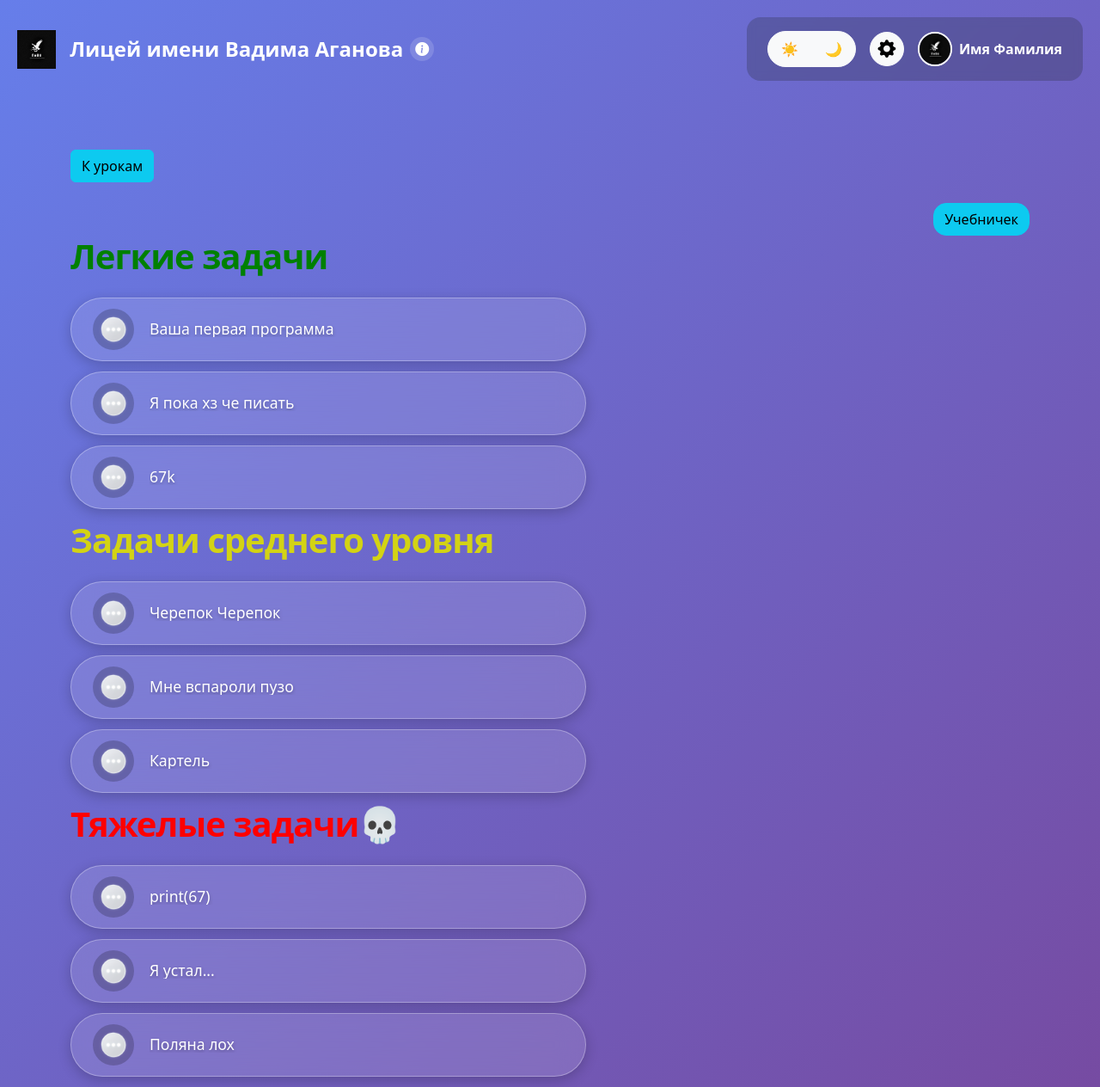
After one commit to leshahit56-pixel/lyceum-of-the-name-of-Vadim-Aganov, a Flask app: page /course/python/hello_world in a window 1280 px wide. The commit adds this page. Shown: the whole page at 86% size. Run offline with Flask 3, Linux system fonts and the light colour scheme.

Commit message:
Добавление первого урока

```diff
--- a/main.py
+++ b/main.py
@@ -18,7 +18,7 @@ def login_required(f):
     @wraps(f)
     def decorated_function(*args, **kwargs):
         if 'email' not in session:
-            return redirect(url_for('login'))
+            return redirect(url_for('if_not_auth'))
         return f(*args, **kwargs)
 
     return decorated_function
@@ -189,11 +189,19 @@ def login():
 @login_required
 def election_course():
     user = get_current_user()
-    if not user:
-        session.clear()
-        return redirect(url_for('login'))
     return render_template('election_course.html', Name=user.name, Surname=user.surname)
 
+@app.route('/if_not_auth', methods=['GET', 'POST'])
+def if_not_auth():
+    if request.method == 'POST':
+        action = request.form.get('action')
+
+        if action == 'reg':
+            return redirect(url_for('register'))
+        elif action == 'aut':
+            return redirect(url_for('login'))
+
+    return render_template('if_not_autorization.html')
 
 @app.route('/settings')
 @login_required
@@ -261,6 +269,14 @@ def test_5():
 def test_6():
     return render_template('test_6.html')
 
+@app.route('/course/python/hello_world')
+def hello_world():
+    return render_template('first_lesson.html')
+
+@app.route('/book_for_first_lessonn')
+def book_for_first():
+    return render_template('book_for_first_lessonn.html')
+
 
 if __name__ == '__main__':
     db_session.global_init('db/blogs.db')
--- a/static/css/style.css
+++ b/static/css/style.css
@@ -296,3 +296,84 @@ body.dark .btn-close {
     margin-top: 20px !important;
     margin-bottom: 15px !important;
 }
+.task-button {
+    display: flex;
+    align-items: center;
+    justify-content: flex-start;
+    width: 100%;
+    max-width: 600px;
+    padding: 12px 25px;
+
+    /* Увеличил непрозрачность фона с 0.05 до 0.12 для лучшей видимости */
+    background: rgba(255, 255, 255, 0.12);
+    backdrop-filter: blur(15px);
+    -webkit-backdrop-filter: blur(15px);
+
+    /* Сделал границу ярче и заметнее */
+    border: 1px solid rgba(255, 255, 255, 0.3);
+    border-radius: 100px;
+
+    color: #ffffff;
+    text-decoration: none !important;
+    transition: all 0.3s cubic-bezier(0.4, 0, 0.2, 1);
+    cursor: pointer;
+    margin-bottom: 12px;
+
+    /* Добавил легкую постоянную тень для объема */
+    box-shadow: 0 4px 15px rgba(0, 0, 0, 0.2);
+}
+
+.task-button:hover {
+    /* При наведении кнопка становится еще заметнее */
+    background: rgba(255, 255, 255, 0.18);
+    border-color: rgba(255, 255, 255, 0.5);
+    transform: translateX(8px);
+    box-shadow: 0 8px 25px rgba(0, 0, 0, 0.4);
+}
+
+.task-icon-container {
+    width: 48px;
+    height: 48px;
+    border-radius: 50%;
+    overflow: hidden;
+    margin-right: 18px;
+    display: flex;
+    align-items: center;
+    justify-content: center;
+    flex-shrink: 0;
+    /* Добавил легкую подложку под саму иконку, чтобы она выделялась */
+    background: rgba(0, 0, 0, 0.2);
+}
+
+.task-icon-container img {
+    width: 100%;
+    height: 100%;
+    object-fit: contain;
+}
+
+.task-text {
+    font-size: 1.1rem;
+    font-weight: 500;
+    line-height: 1;
+    white-space: nowrap;
+    overflow: hidden;
+    text-overflow: ellipsis;
+    flex-grow: 1;
+    /* Тень на тексте, чтобы он лучше читался на светлых участках фона */
+    text-shadow: 0 2px 4px rgba(0, 0, 0, 0.3);
+}
+
+/* Состояния теперь имеют цветное свечение, чтобы их было видно издалека */
+.task-button.success {
+    border-color: rgba(76, 175, 80, 0.6);
+    box-shadow: 0 4px 12px rgba(76, 175, 80, 0.1);
+}
+
+.task-button.failed {
+    border-color: rgba(255, 82, 82, 0.6);
+    box-shadow: 0 4px 12px rgba(255, 82, 82, 0.1);
+}
+
+.task-button.pending {
+    border-color: rgba(255, 255, 255, 0.4);
+}
--- a/templates/course_python.html
+++ b/templates/course_python.html
@@ -21,7 +21,7 @@
                 <div class="d-flex flex-column gap-3">
 
                     <!-- Урок 1 -->
-                    <a href="/course/python/hello-world" class="text-decoration-none">
+                    <a href="/course/python/hello_world" class="text-decoration-none">
                         <div class="p-3 rounded-3 border bg-light hover-effect">
                             <h5 class="text-dark">Знакомство со средой</h5>
                             <p class="text-muted small mb-2">Напишем свою первую программу</p>
--- /dev/null
+++ b/templates/first_lesson.html
@@ -0,0 +1,96 @@
+{% extends 'base.html' %}
+
+{% block title %}Знакомство со средой{% endblock %}
+
+{% block content %}
+    <button type="button" class="btn btn-info mb-4" onclick="window.location.href='/course/python'"> К урокам</button>
+    <div style="text-align: right;">
+        <a class="btn btn-info" href="/book_for_first_lessonn" style="border-radius: 15px;">Учебничек</a>
+    </div>
+    <div class="easy">
+        <h1 style="color: green;">Легкие задачи</h1>
+        <a href="#" class="task-button">
+            <div class="task-icon-container">
+                <img src="{{ url_for('static', filename='static/img/not_solution.png') }}" alt="Task Icon">
+            </div>
+            <div class="task-text">
+                Ваша первая программа
+            </div>
+        </a>
+        <a class="task-button" href="#">
+            <div class="task-icon-container">
+                <img src="{{url_for('static', filename='static/img/not_solution.png')}}" alt="67">
+            </div>
+            <div class="task-text">
+                Я пока хз че писать
+            </div>
+        </a>
+        <a href="#" class="task-button">
+            <div class="task-icon-container">
+                <img src="{{url_for('static', filename='static/img/not_solution.png')}}" alt="67">
+            </div>
+            <div class="task-text">
+                67k
+            </div>
+        </a>
+    </div>
+
+    <div class="middle">
+        <h1 style="color: rgb(211, 211, 20);">Задачи среднего уровня</h1>
+        <a class="task-button" href="#">
+            <div class="task-icon-container">
+                <img src="{{url_for('static', filename='static/img/not_solution.png')}}" alt="Боров">
+            </div>
+            <div class="task-text">
+                Черепок Черепок
+            </div>
+        </a>
+        <a class="task-button" href="#">
+            <div class="task-icon-container">
+                <img src="{{url_for('static', filename='static/img/not_solution.png')}}" alt="Боров">
+            </div>
+            <div class="task-text">
+                Мне вспароли пузо
+            </div>
+        </a>
+        <a class="task-button" href="#">
+            <div class="task-icon-container">
+                <img src="{{url_for('static', filename='static/img/not_solution.png')}}" alt="Боров">
+            </div>
+            <div class="task-text">
+                Картель
+            </div>
+        </a>
+    </div>
+    <div class="hard">
+        <h1 style="color: red;">Тяжелые задачи💀</h1>
+        <a class="task-button" href="#">
+            <div class="task-icon-container">
+                <img src="{{url_for('static', filename='static/img/not_solution.png')}}" alt="Боров">
+            </div>
+            <div class="task-text">
+                print(67)
+            </div>
+        </a>
+        <a class="task-button" href="#">
+            <div class="task-icon-container">
+                <img src="{{url_for('static', filename='static/img/not_solution.png')}}" alt="Боров">
+            </div>
+            <div class="task-text">
+                Я устал...
+            </div>
+        </a>
+        <a class="task-button" href="#">
+            <div class="task-icon-container">
+                <img src="{{url_for('static', filename='static/img/not_solution.png')}}" alt="Боров">
+            </div>
+            <div class="task-text">
+                Поляна лох
+            </div>
+        </a>
+    </div>
+
+
+
+
+{% endblock %}
```
Also changed, not shown: templates/book_for_first_lessonn.html (added, +7 -0 lines), templates/if_not_autorization.html (added, +19 -0 lines), static/img/not_solution.png (added).
